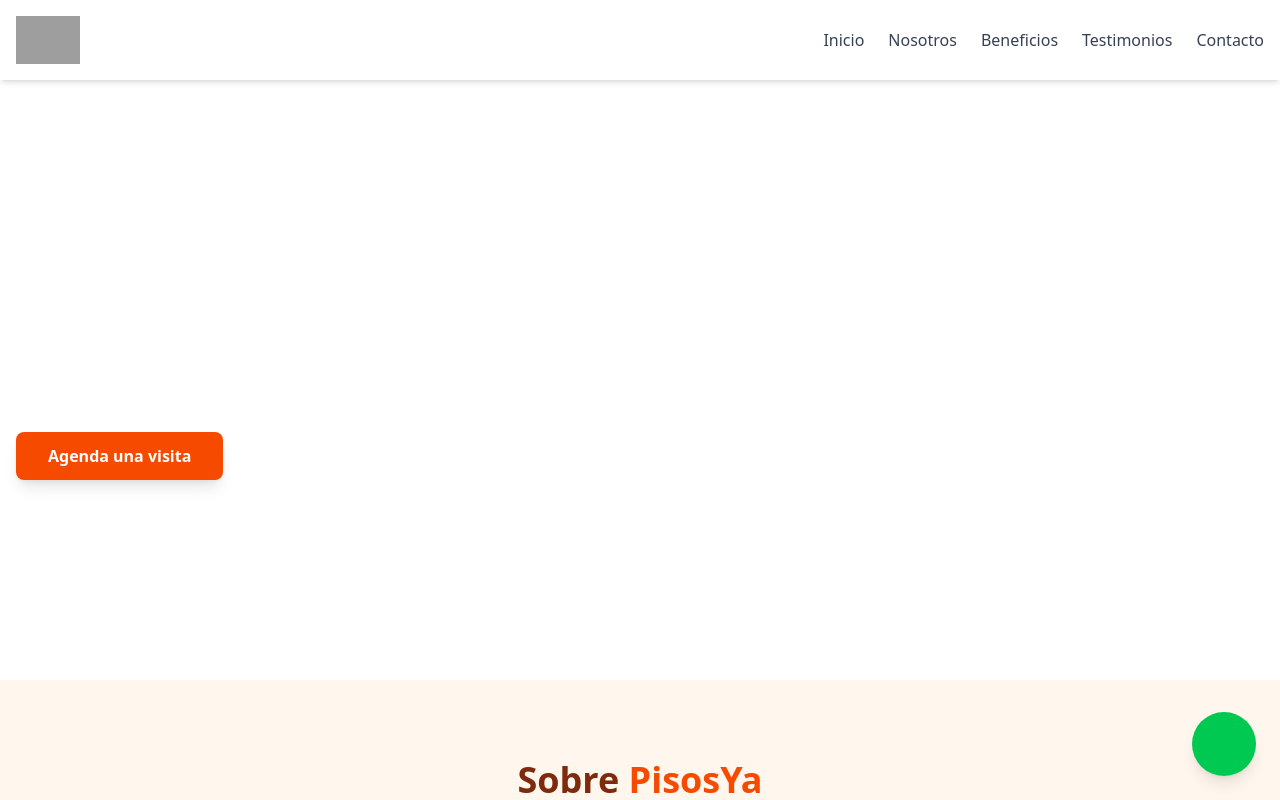
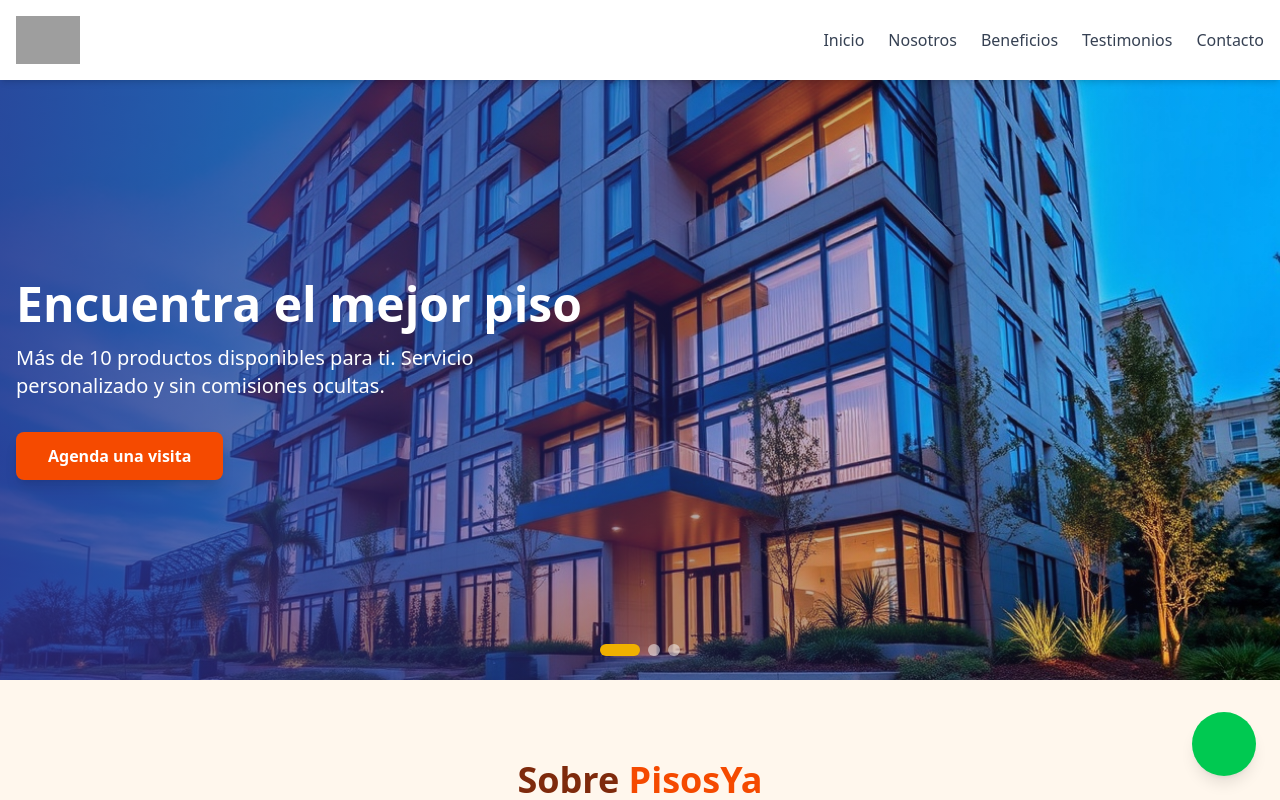
Before and after one commit to lucaaramos/Pisos, a React (Vite) app: page / in a window 1280 px wide. Shown: the top 800 px of the page. Built offline with nearby package versions, Linux system fonts and the light colour scheme; grey boxes are pictures that could not be loaded.

Commit message:
Add image hero and update component

```diff
--- a/src/components/hero.jsx
+++ b/src/components/hero.jsx
@@ -1,22 +1,13 @@
-import React from "react";
+import React, { useState } from "react";
+import hero from "../assets/hero.jpg";
 
-const HeroSlider = ({ activeSlide, setActiveSlide, scrollToForm }) => {
+const HeroSlider = () => {
+  const [activeSlide, setActiveSlide] = useState(0);
+
   const slides = [
-    {
-      id: 0,
-      img: "https://readdy.ai/api/search-image?query=modern%20luxury%20apartment%20building%20exterior%20with%20large%20windows%2C%20contemporary%20architecture%2C%20landscaped%20entrance%2C%20blue%20sky%20background%2C%20high%20quality%20real%20estate%20photography%2C%20professional%20lighting%2C%20urban%20setting&width=1440&height=600&seq=5&orientation=landscape",
-      alt: "Edificio moderno",
-    },
-    {
-      id: 1,
-      img: "https://readdy.ai/api/search-image?query=elegant%20interior%20of%20modern%20apartment%20with%20open%20plan%20living%20space%2C%20floor%20to%20ceiling%20windows%20with%20city%20view%2C%20designer%20furniture%2C%20wooden%20floors%2C%20ambient%20lighting%2C%20high%20quality%20real%20estate%20photography&width=1440&height=600&seq=6&orientation=landscape",
-      alt: "Interior elegante",
-    },
-    {
-      id: 2,
-      img: "https://readdy.ai/api/search-image?query=happy%20family%20moving%20into%20new%20home%2C%20carrying%20boxes%2C%20smiling%2C%20modern%20house%20exterior%2C%20sunny%20day%2C%20green%20lawn%2C%20residential%20neighborhood%2C%20high%20quality%20real%20estate%20photography&width=1440&height=600&seq=7&orientation=landscape",
-      alt: "Familia feliz",
-    },
+    { id: 0, img: hero, alt: "Edificio moderno" },
+    { id: 1, img: hero, alt: "Interior elegante" },
+    { id: 2, img: hero, alt: "Familia feliz" },
   ];
 
   return (
@@ -45,11 +36,10 @@ const HeroSlider = ({ activeSlide, setActiveSlide, scrollToForm }) => {
             Encuentra el mejor piso
           </h2>
           <p className="text-xl mb-8">
-            Más de 10 productos disponibles para ti. Servicio personalizado y
-            sin comisiones ocultas.
+            Más de 10 productos disponibles para ti. Servicio personalizado y sin comisiones ocultas.
           </p>
           <button
-            onClick={scrollToForm}
+            onClick={() => console.log("Agenda una visita")}
             className="bg-orange-600 hover:bg-orange-700 text-white font-bold py-3 px-8 rounded-lg shadow-lg transition-all duration-300 transform hover:scale-105 !rounded-button whitespace-nowrap cursor-pointer"
           >
             Agenda una visita
```
Also changed, not shown: src/assets/hero.jpg (added).
